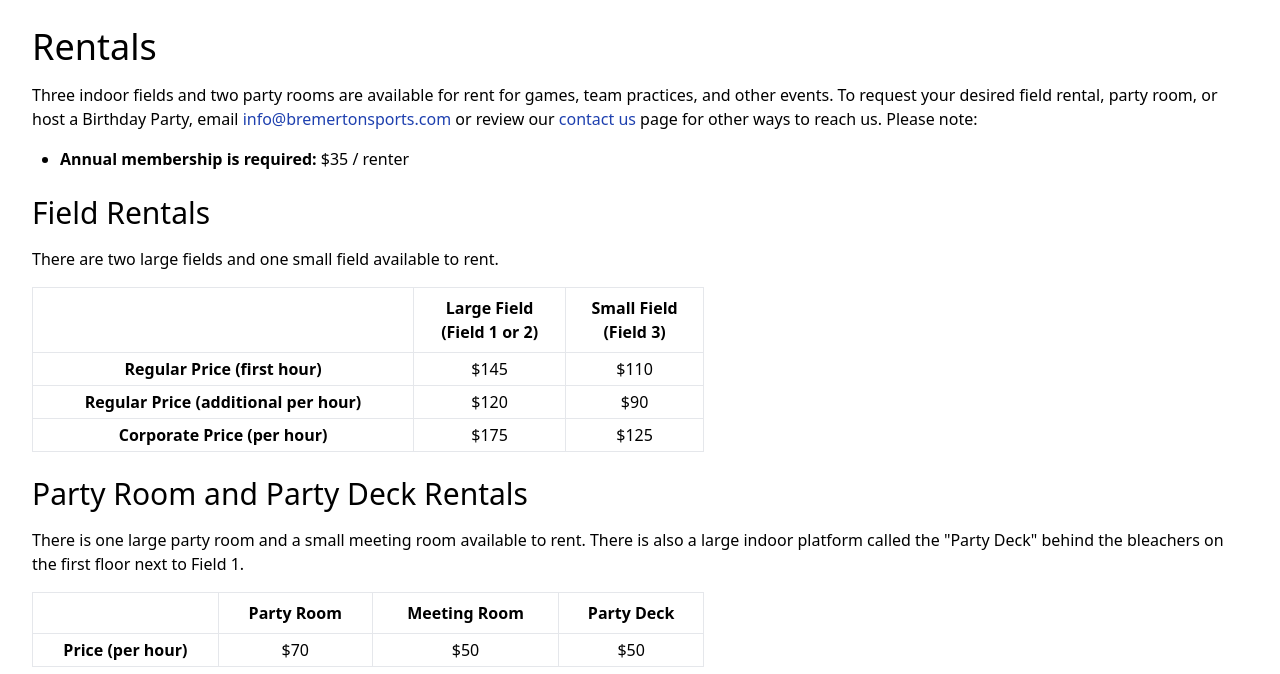
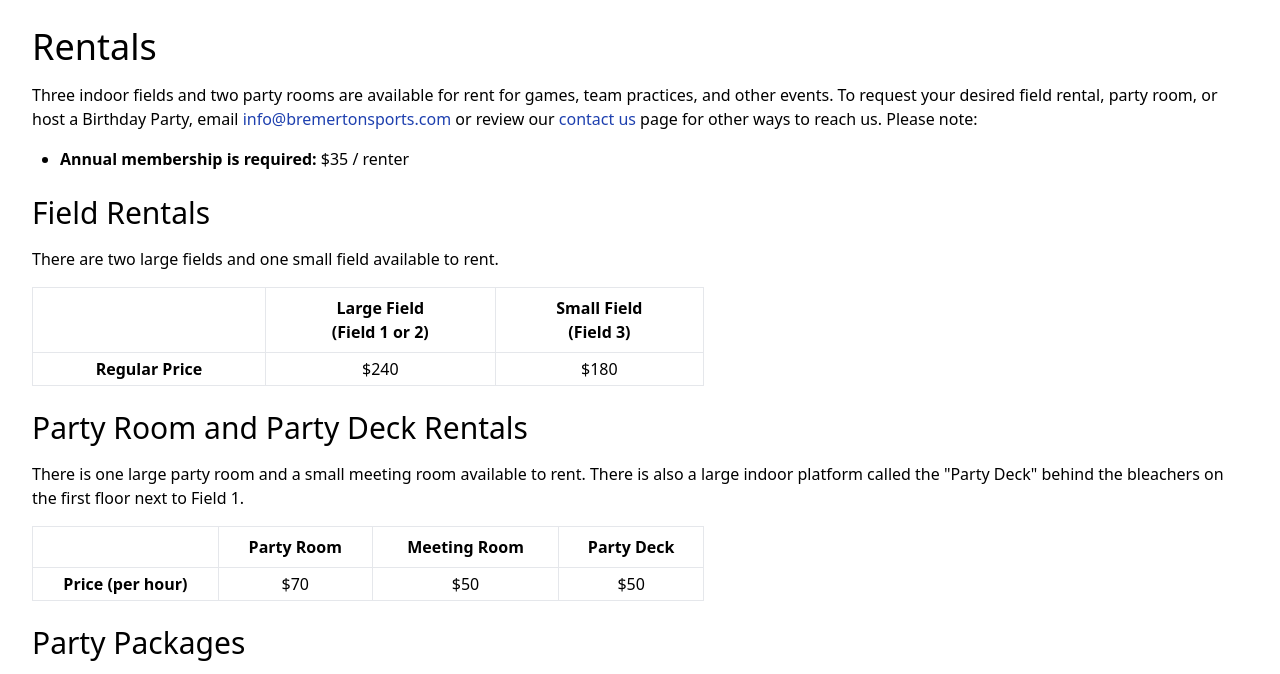
Before and after one commit to decoy31/bremertonsports, a website: page rentals.html in a window 1280 px wide. Shown: the part 102-776 px from the top of the page. Drawn offline with nearby package versions, Linux system fonts and the light colour scheme; files that its build step writes are made by us from their sources; a web font is replaced by a local one.

Commit message:
Update rentals.html

```diff
--- a/rentals.html
+++ b/rentals.html
@@ -70,11 +70,11 @@
           </thead>
           <tbody>
             <tr>
-              <th class="border text-center p-1">Regular Price (first hour)</th>
-              <td class="border text-center p-1">$145</td>
-              <td class="border text-center p-1">$110</td>
+              <th class="border text-center p-1">Regular Price<!-- (first hour)--></th>
+              <td class="border text-center p-1">$240</td>
+              <td class="border text-center p-1">$180</td>
             </tr>
-            <tr>
+            <!--<tr>
               <th class="border text-center p-1">Regular Price (additional per hour)</th>
               <td class="border text-center p-1">$120</td>
               <td class="border text-center p-1">$90</td>
@@ -83,7 +83,7 @@
               <th class="border text-center p-1">Corporate Price (per hour)</th>
               <td class="border text-center p-1">$175</td>
               <td class="border text-center p-1">$125</td>
-            </tr>
+            </tr>-->
           </tbody>
         </table>
       </section>
```
